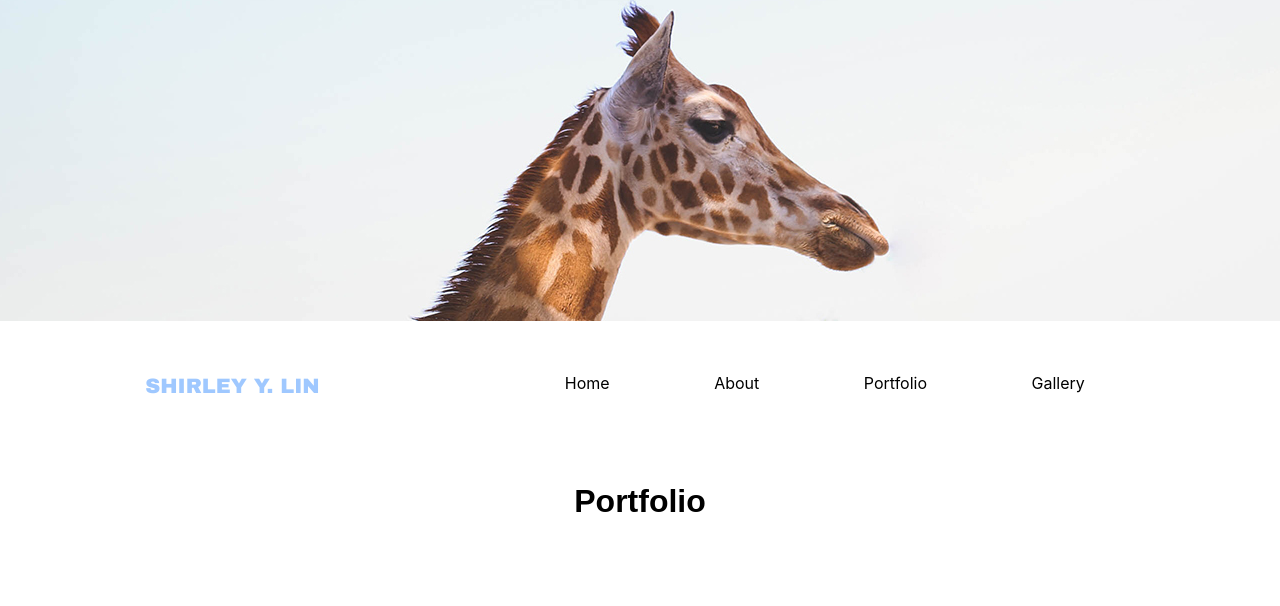
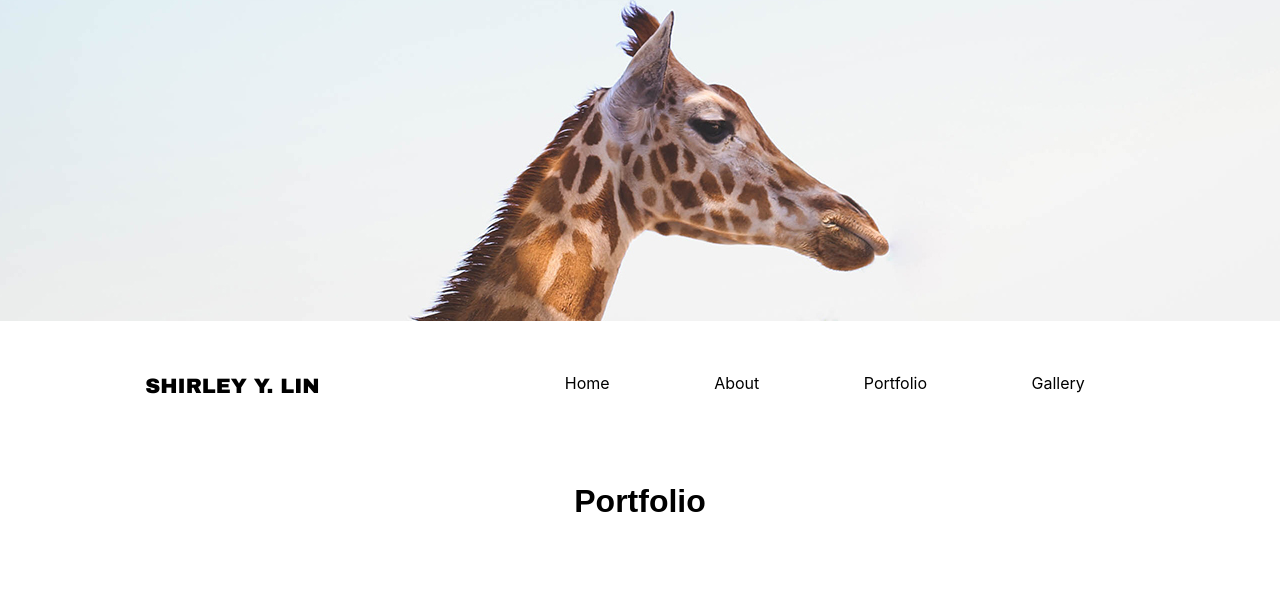
Before and after one commit to yuchialin/shirleylin, a plain HTML site: page index.html in a window 1280 px wide. Shown: the part 479-1085 px from the top of the page. Drawn offline with nearby package versions, Linux system fonts and the light colour scheme.

Commit message:
Add files via upload

```diff
--- a/css/indexcss.css
+++ b/css/indexcss.css
@@ -49,7 +49,6 @@ a{
     color: #002a9d;
 }
 
-/*main {display:block;}*/
 
 
 .flexcontainer{
@@ -70,26 +69,7 @@ header{
 }
 
 /*--------------nav------------------*/
-/*nav{*/
-    /*font-family: 'Source Sans Pro', sans-serif;*/
-    /*background: white;*/
-    /*!*border-bottom:solid .5px #7c7c7c;*!*/
-    /*-webkit-box-shadow: -2px 4px 25px 2px rgba(224,224,224,1);*/
-    /*-moz-box-shadow: -2px 4px 25px 2px rgba(224,224,224,1);*/
-    /*box-shadow: -2px 4px 25px 2px rgba(224,224,224,1);*/
-    /*!*position:relative;*!*/
 
-/*}*/
-
-/*.logo a{*/
-    /*font-weight: bold;*/
-    /*color: black;*/
-/*}*/
-
-/*nav .flexcontainer{*/
-/*justify-content: space-between;*/
-/*align-items: center;*/
-/*}*/
 
 nav .flexcontainer{
     justify-content: space-evenly;
@@ -131,7 +111,7 @@ nav .item ul li a:hover{
 #logo{
     font-family: 'Arial Black', sans-serif;
     font-size:1.3em;
-    color: #9fc8ff;
+    color: black;
 }
 
 
```
